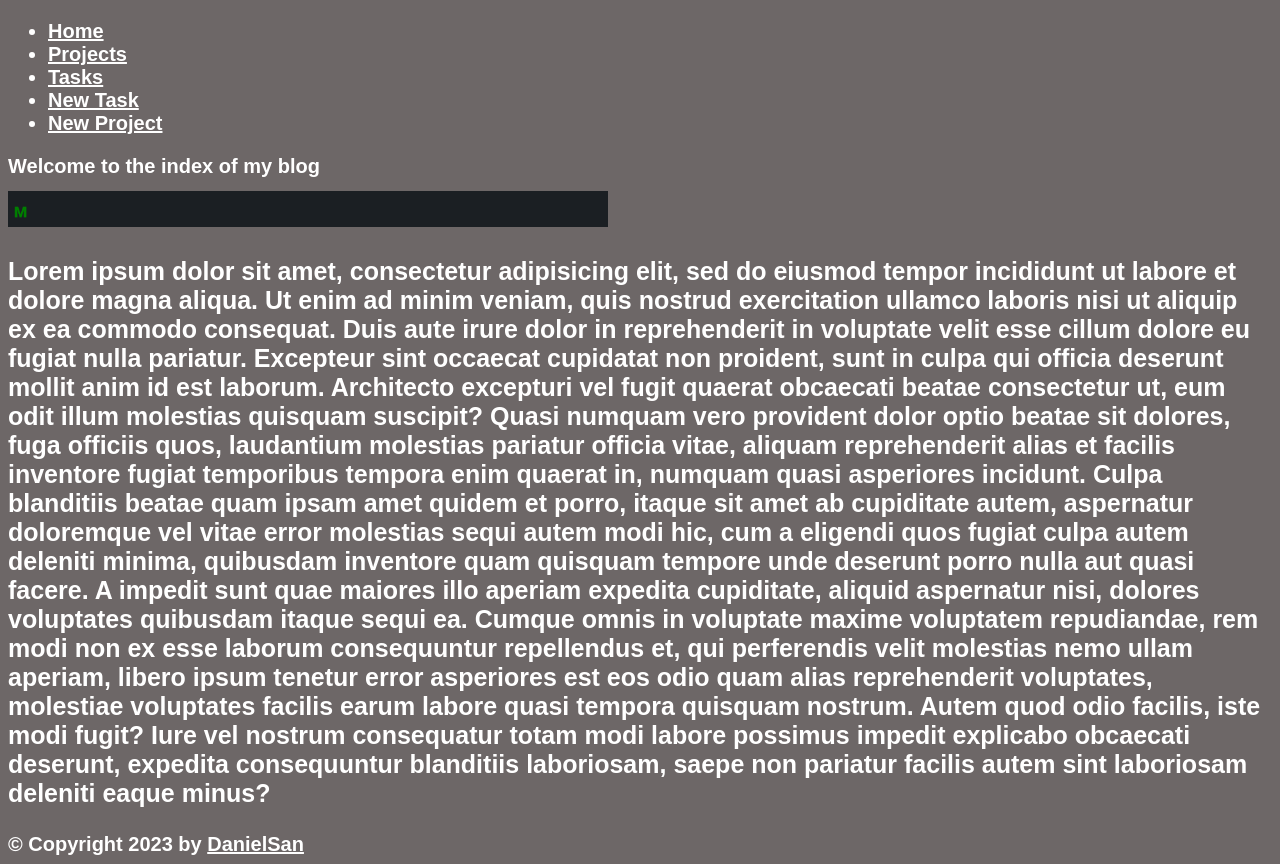
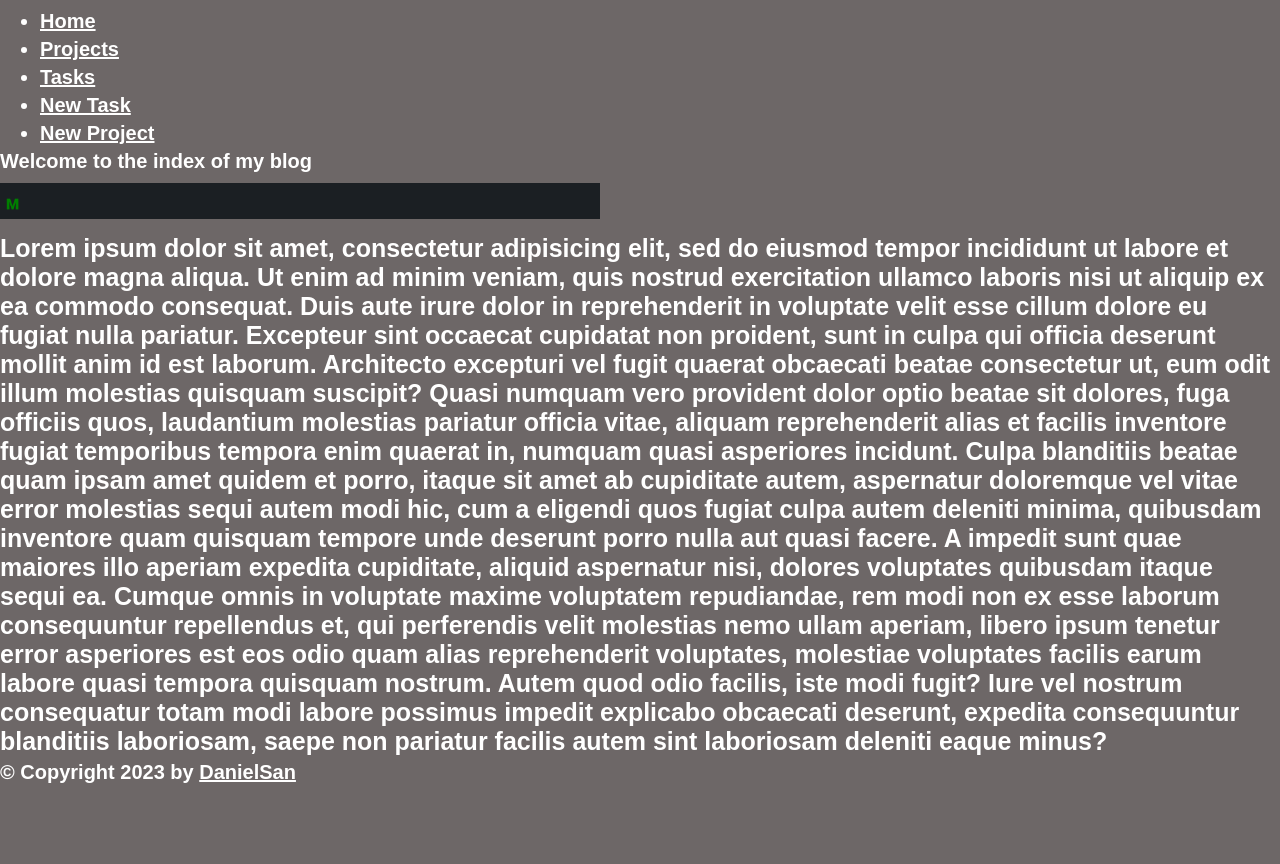
Before and after one commit to kaiserkey/Django, a Django app: page / in a window 1280 px wide. After the commit the page ends 783 px from the top, so only its background shows below. Run offline with Django 4.2, Linux system fonts and the light colour scheme.

Commit message:
new changes

```diff
--- a/django_second_project/myapp/static/css/style.css
+++ b/django_second_project/myapp/static/css/style.css
@@ -4,7 +4,7 @@
     font-family: Arial, Helvetica, sans-serif;
     font-size: 20px;
     font-weight: bold;
-    margin: ;
+    margin: 5px auto;
 }
 
 button {
```
